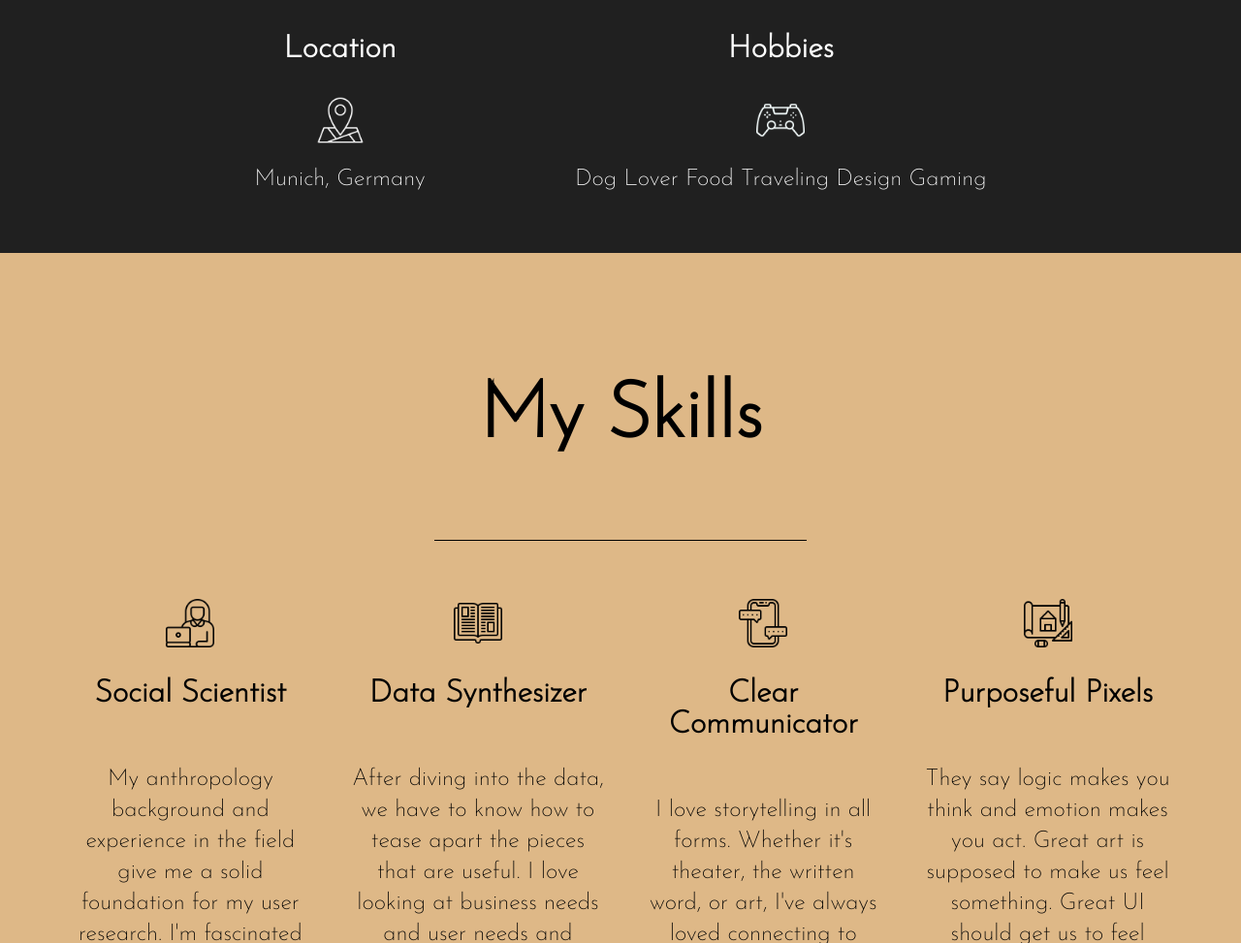
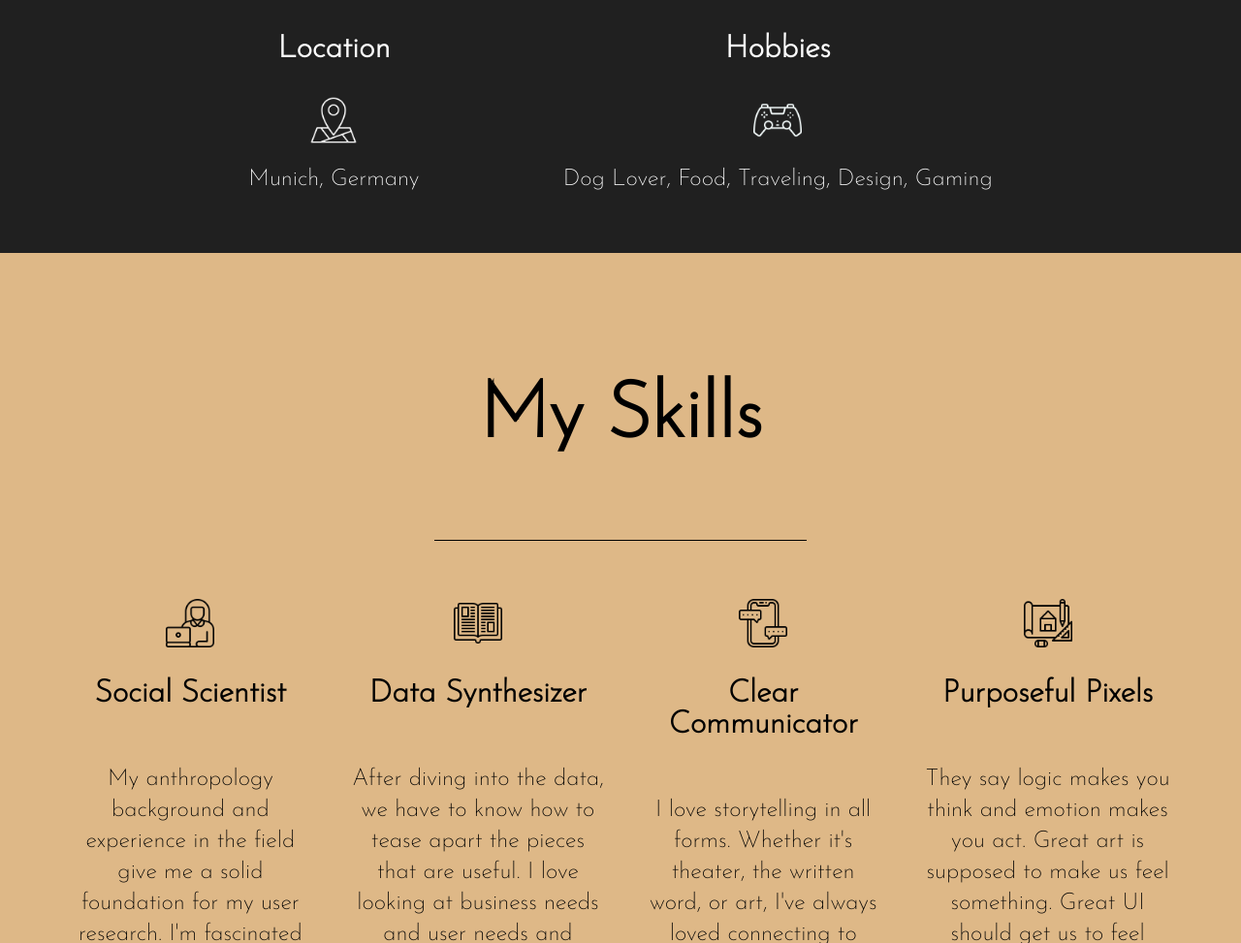
Before and after one commit to Mario-paul/code-week-portfolio-project, a plain HTML site: page index.html in a window 1280 px wide. Shown: the part 3401-4374 px from the top of the page at 97% size. Drawn offline with Linux system fonts and the light colour scheme.

Commit message:
edit hobbies to add commas

```diff
--- a/index.html
+++ b/index.html
@@ -110,7 +110,7 @@
                 <h1>Hobbies</h1>
                 <img src="./images/controller.png" alt="">
                 <p>
-                    Dog Lover Food Traveling Design Gaming
+                    Dog Lover, Food, Traveling, Design, Gaming
                 </p>
 
             </article>
```
